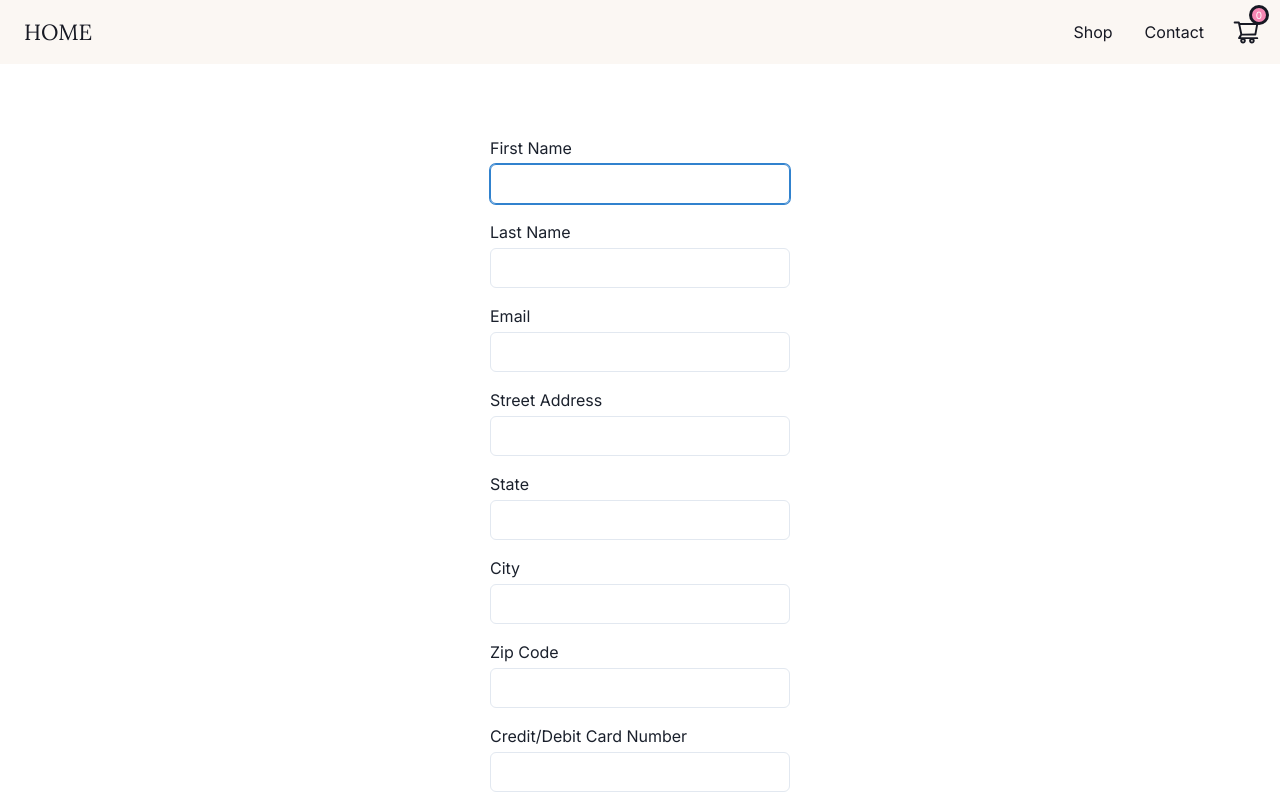
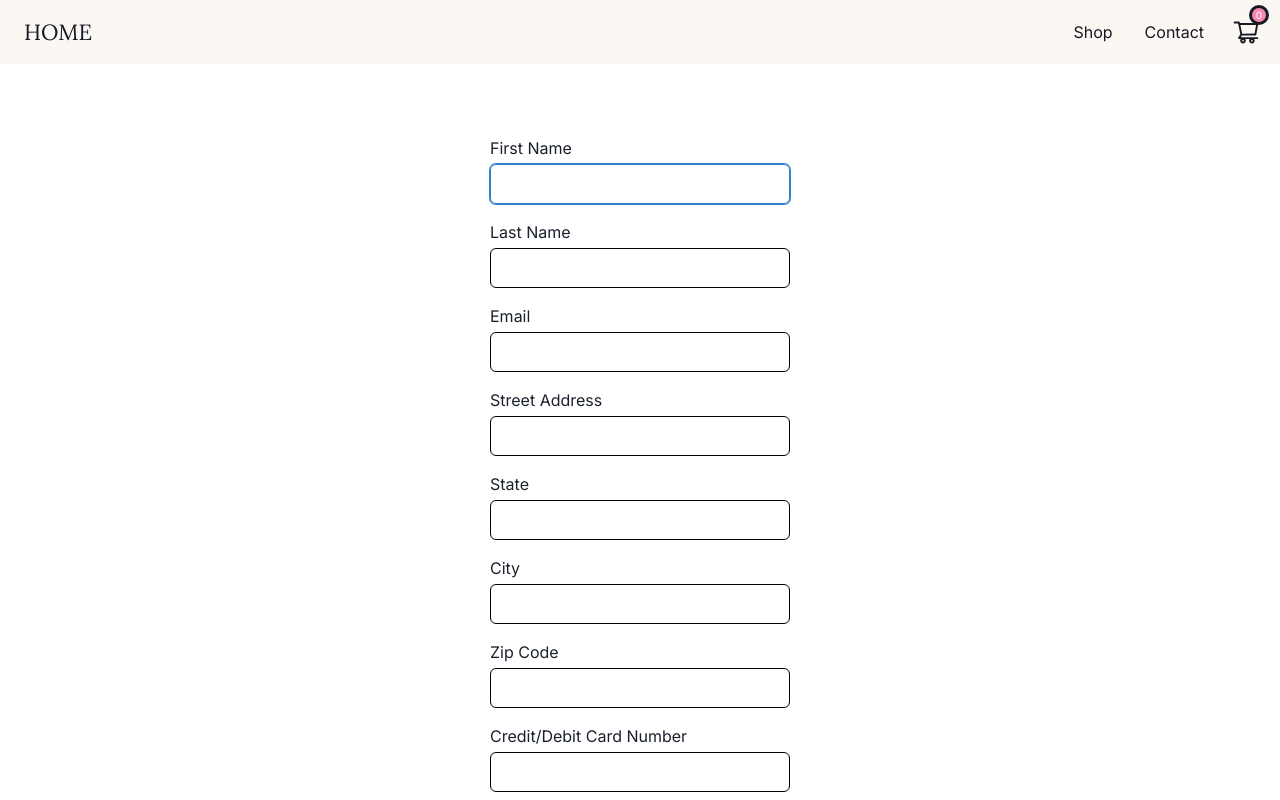
Before and after one commit to maridivi/e-commerce, a Next.js app: page /checkout in a window 1280 px wide. Shown: the top 800 px of the page. Built offline with nearby package versions, Linux system fonts and the light colour scheme.

Commit message:
Initial work on form validation

```diff
--- a/components/CustomInput.js
+++ b/components/CustomInput.js
@@ -1,4 +1,4 @@
-import { FormLabel, Input, VStack } from "@chakra-ui/react";
+import { FormLabel, Input, Text, VStack } from "@chakra-ui/react";
 
 export default function CustomInput({
   label,
@@ -6,17 +6,34 @@ export default function CustomInput({
   onChange,
   type,
   autoFocus,
-  isError = false,
+  maxLength,
+  minLength,
+  min,
+  isValid,
 }) {
   return (
     <VStack align="stretch" width="300px">
-      <FormLabel mb="-1">{label}</FormLabel>
+      <FormLabel mb="-1" htmlFor={label}>
+        {label}
+      </FormLabel>
       <Input
+        name={label}
+        id={label}
         onChange={onChange}
         value={value}
         type={type}
         autoFocus={autoFocus}
+        required={true}
+        minLength={minLength}
+        maxLength={maxLength}
+        min={min}
+        borderColor={isValid === undefined ? "black" : "red"}
       />
+      {isValid && (
+        <Text fontSize="xs" color="red.400">
+          field required
+        </Text>
+      )}
     </VStack>
   );
 }
--- a/pages/_app.js
+++ b/pages/_app.js
@@ -1,5 +1,5 @@
 import { ChakraProvider } from "@chakra-ui/react";
-import { createContext, useState } from "react";
+import { createContext, useEffect, useState } from "react";
 import "../styles/globals.css";
 import useLocalStorage from "../utils/hooks/useLocalStorage";
 import "@fontsource/lora/400.css";
@@ -18,10 +18,16 @@ export const CartContext = createContext({
   setCartItems: () => {},
 });
 
+export const UserContext = createContext({
+  userData: {},
+  setUserData: () => {},
+});
+
 function MyApp({ Component, pageProps }) {
   const [selectedCategories, setSelectedCategories] = useState([]);
   const [sliderValue, setSliderValue] = useState([0, 1000]);
-  const [cartItems, setCartItems] = useLocalStorage("cartItems", []);
+  const [cartItems, setCartItems] = useState([]);
+  const [userData, setUserData] = useState(defaultFormData);
 
   return (
     <FilterContext.Provider
@@ -33,12 +39,61 @@ function MyApp({ Component, pageProps }) {
       }}
     >
       <CartContext.Provider value={{ cartItems, setCartItems }}>
-        <ChakraProvider theme={theme}>
-          <Component {...pageProps} />
-        </ChakraProvider>
+        <UserContext.Provider value={{ userData, setUserData }}>
+          <ChakraProvider theme={theme}>
+            <Component {...pageProps} />
+          </ChakraProvider>
+        </UserContext.Provider>
       </CartContext.Provider>
     </FilterContext.Provider>
   );
 }
 
+const defaultFormData = {
+  "First Name": {
+    value: "",
+    type: "text",
+  },
+  "Last Name": {
+    value: "",
+    type: "text",
+  },
+  Email: {
+    value: "",
+    type: "email",
+  },
+  "Street Address": {
+    value: "",
+    type: "text",
+    minLength: "5",
+  },
+  State: {
+    value: "",
+    type: "text",
+    minLength: "2",
+  },
+  City: {
+    value: "",
+    type: "text",
+    minLength: "2",
+    title: "City should be at least 2 digits long.",
+  },
+  "Zip Code": {
+    value: "",
+    type: "number",
+    minLength: "5",
+    maxLength: "12",
+  },
+  "Credit/Debit Card Number": {
+    value: "",
+    type: "number",
+    minLength: "16",
+    maxLength: "16",
+  },
+  "Expiry Date": {
+    value: "",
+    type: "date",
+  },
+};
+
 export default MyApp;
--- a/pages/checkout.js
+++ b/pages/checkout.js
@@ -1,46 +1,67 @@
-import { Button, FormControl, Stack, Text } from "@chakra-ui/react";
+import { Button, FormControl, Stack, Text, Toast } from "@chakra-ui/react";
 import { useRouter } from "next/router";
-import { useState } from "react";
+import { useContext, useState } from "react";
 import CustomInput from "../components/CustomInput";
 import Page from "../components/Page";
+import { UserContext } from "./_app";
 
 export default function CheckOut() {
-  const [userData, setUserData] = useState({
-    "First Name": "",
-    "Last Name": "",
-    Email: "",
-    "Street Address": "",
-    State: "",
-    City: "",
-    "Zip Code": "",
-    "Credit/Debit Card Number": "",
-    "Expiry Date": "",
-  });
+  const ctx = useContext(UserContext);
+  const { userData, setUserData } = ctx;
 
   const [isError, setIsError] = useState(false);
   const router = useRouter();
 
-  function handleChange(e, key) {
-    setUserData({ ...userData, [e.name]: e.target.value });
+  function handleChange(e) {
+    setUserData((userData) => ({
+      ...userData,
+      [e.target.name]: {
+        ...userData[e.target.name],
+        value: e.target.value,
+        errorMessage: undefined,
+      },
+    }));
   }
+
+  function validateForm() {}
+
+  console.log(userData);
 
   function handleSubmit(e) {
     e.preventDefault();
 
-    if (
-      Object.values(userData).some(
-        (data) => data === null || data === undefined || data === ""
-      )
-    ) {
-      setIsError(true);
-    } else {
-      setIsError(false);
+    let canProceed = true;
 
-      router.push({ pathname: "/order_review", query: userData });
-    }
+    Object.entries(userData).forEach(([key, data]) => {
+      if (data.value.length === 0) {
+        canProceed = false;
+        setUserData((userData) => ({
+          ...userData,
+          [key]: {
+            ...userData[key],
+            errorMessage: "Empty text",
+          },
+        }));
+      }
+    });
+    console.log(canProceed);
+
+    if (!canProceed) return;
+
+    router.push({ pathname: "/order_review" });
+    // if (
+    //   Object.values(userData).some(
+    //     (data) => data === null || data === undefined || data === ""
+    //   )
+    // ) {
+    //   setIsError(true);
+    // } else {
+    //   setIsError(false);
+
+    //   router.push({ pathname: "/order_review" });
+    // }
   }
 
-  console.log(userData);
   return (
     <Page padding={16}>
       <Stack direction="column">
@@ -54,21 +75,15 @@ export default function CheckOut() {
                 label={key}
                 key={index}
                 autoFocus={index === 0}
-                value={userData[key]}
-                onChange={(e) =>
-                  setUserData((data) => ({
-                    ...data,
-                    [key]: e.target.value,
-                  }))
-                }
+                value={userData[key].value}
+                onChange={handleChange}
+                type={userData[key].type}
+                minLength={userData[key].minLength}
+                maxLength={userData[key].maxLength}
+                min={userData[key].min}
+                isValid={userData[key].errorMessage}
               />
             ))}
-
-            {isError && (
-              <Text fontSize="xs" color="red.400">
-                *: fields required
-              </Text>
-            )}
 
             <Button type="submit" width={32} mx="auto" onClick={handleSubmit}>
               Review
```
Also changed, not shown: pages/order_review.js (+21 -19 lines).
